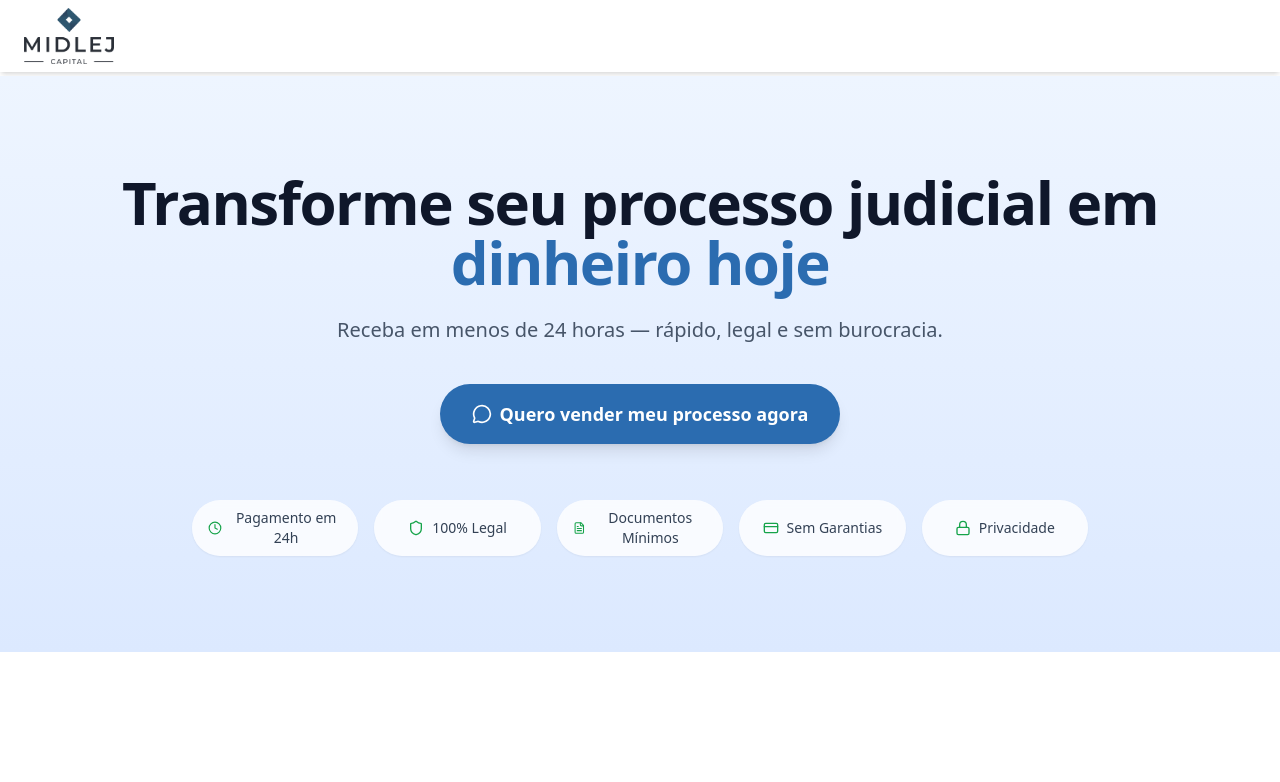
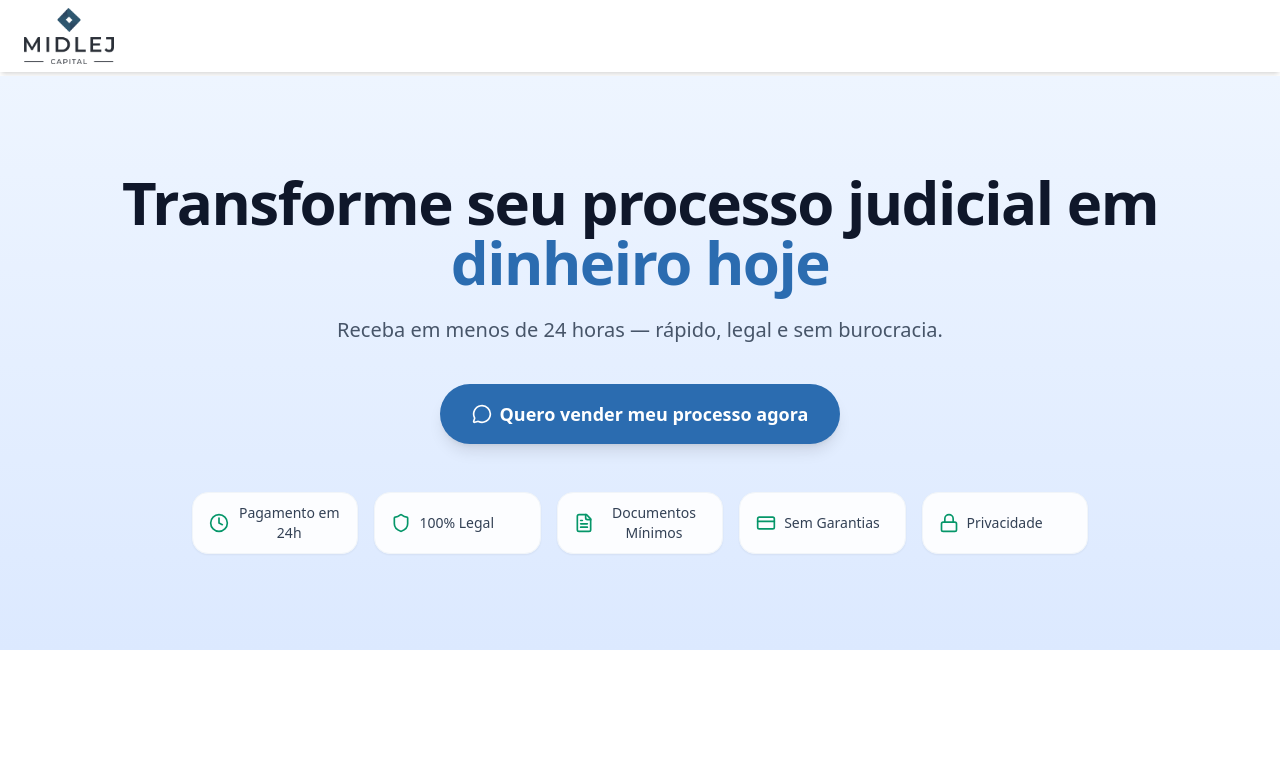
Before and after one commit to skcbroo/front_sell, a React (Vite) app: page / in a window 1280 px wide. Shown: the top 782 px of the page. Built offline with nearby package versions, Linux system fonts and the light colour scheme.

Commit message:
Update Hero.jsx

```diff
--- a/src/components/Hero.jsx
+++ b/src/components/Hero.jsx
@@ -1,3 +1,4 @@
+// Hero.jsx
 import { MessageCircle, Clock, Shield, FileText, CreditCard, Lock } from "lucide-react";
 
 export default function Hero() {
@@ -39,12 +40,14 @@ export default function Hero() {
         </div>
 
         {/* Benefícios */}
-        <div className="mt-10 md:mt-14 grid grid-cols-2 md:grid-cols-5 gap-4 max-w-4xl mx-auto">
-          <Pill icon={<Clock className="w-4 h-4 text-green-600" />} label="Pagamento em 24h" />
-          <Pill icon={<Shield className="w-4 h-4 text-green-600" />} label="100% Legal" />
-          <Pill icon={<FileText className="w-4 h-4 text-green-600" />} label="Documentos Mínimos" />
-          <Pill icon={<CreditCard className="w-4 h-4 text-green-600" />} label="Sem Garantias" />
-          <Pill icon={<Lock className="w-4 h-4 text-green-600" />} label="Privacidade" />
+        <div className="mt-8 sm:mt-12 max-w-md sm:max-w-4xl mx-auto">
+          <div className="grid grid-cols-2 sm:grid-cols-3 lg:grid-cols-5 gap-3 sm:gap-4">
+            <Pill icon={<Clock className="w-4 h-4 sm:w-5 sm:h-5 text-emerald-600" />} label="Pagamento em 24h" />
+            <Pill icon={<Shield className="w-4 h-4 sm:w-5 sm:h-5 text-emerald-600" />} label="100% Legal" />
+            <Pill icon={<FileText className="w-4 h-4 sm:w-5 sm:h-5 text-emerald-600" />} label="Documentos Mínimos" />
+            <Pill icon={<CreditCard className="w-4 h-4 sm:w-5 sm:h-5 text-emerald-600" />} label="Sem Garantias" />
+            <Pill icon={<Lock className="w-4 h-4 sm:w-5 sm:h-5 text-emerald-600" />} label="Privacidade" />
+          </div>
         </div>
       </div>
     </section>
@@ -53,9 +56,17 @@ export default function Hero() {
 
 function Pill({ icon, label }) {
   return (
-    <div className="flex items-center justify-center gap-2 rounded-full bg-white/80 px-4 py-2 backdrop-blur-sm shadow-sm">
-      {icon}
-      <span className="text-sm font-medium text-slate-700">{label}</span>
+    <div
+      className="
+        w-full rounded-2xl bg-white/90 border border-slate-100 shadow-sm
+        flex items-center gap-2 px-3 sm:px-4 py-2 sm:py-2.5
+        min-h-[44px]
+      "
+    >
+      <span className="shrink-0">{icon}</span>
+      <span className="text-[13px] sm:text-sm font-medium leading-tight text-slate-700">
+        {label}
+      </span>
     </div>
   );
 }
```
